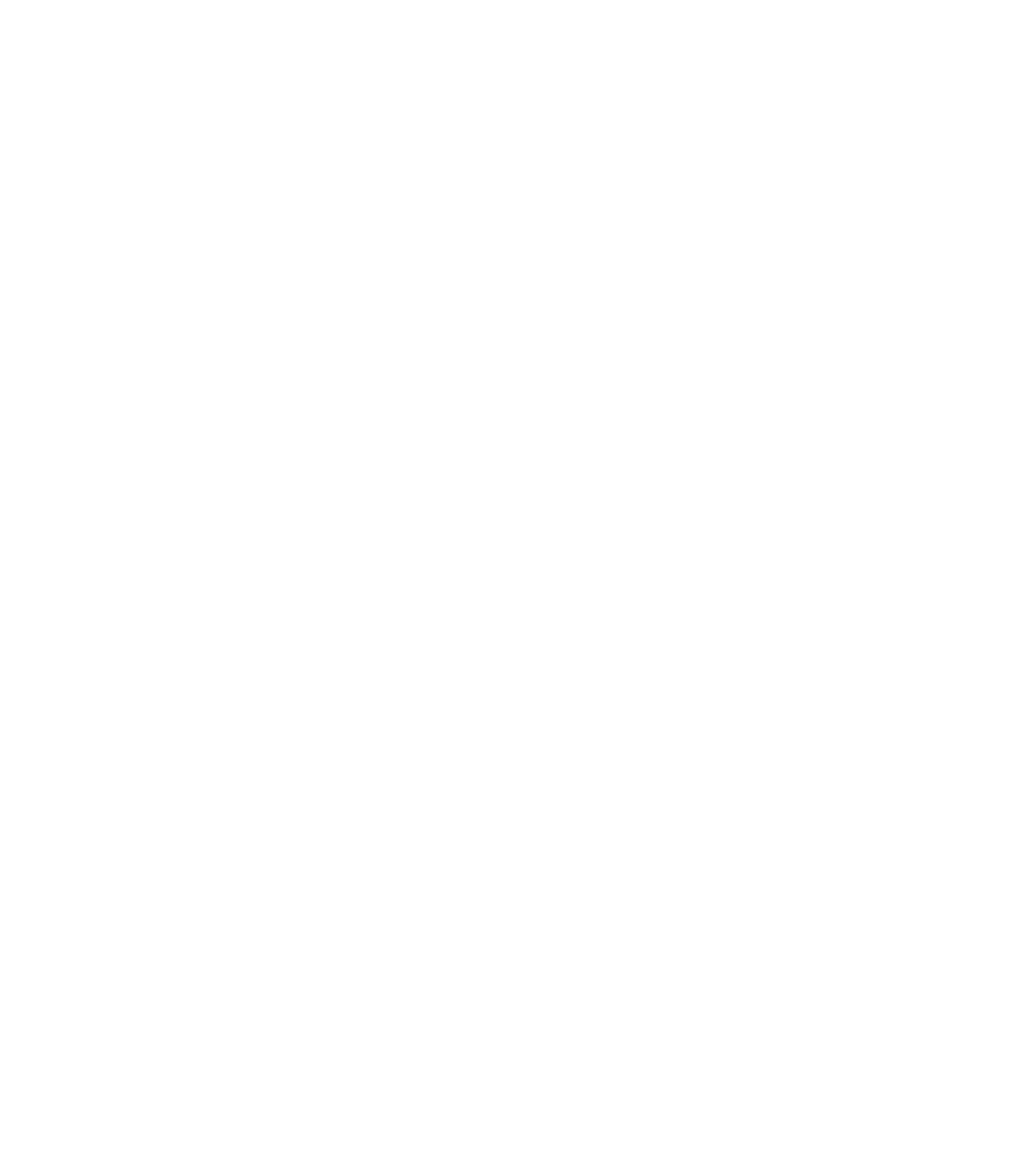
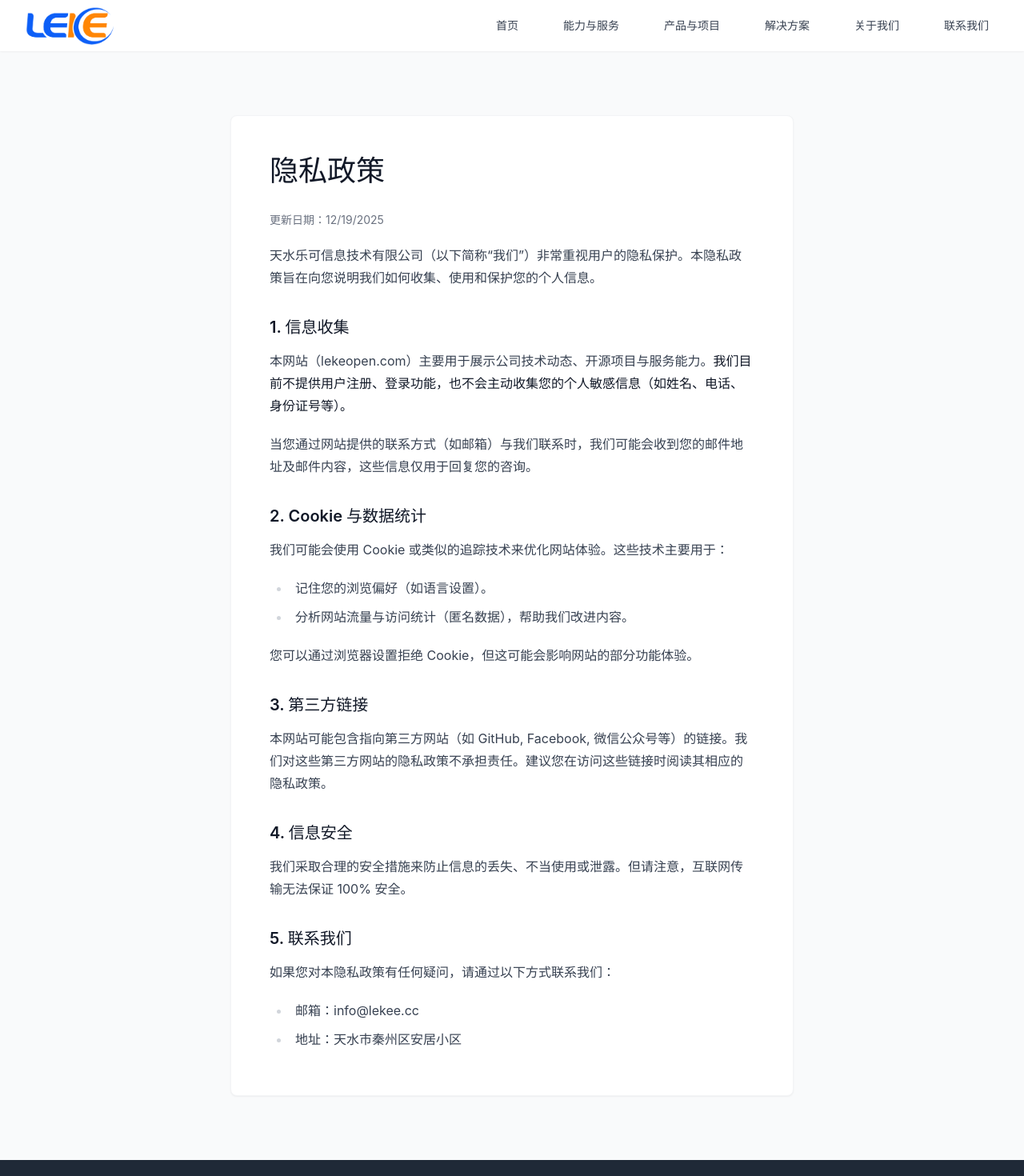
Before and after one commit to lekeopen/lekee-official-site, a React (Vite) app: page /privacy in a window 1280 px wide. Before the commit this address had no page. Shown: the top 1470 px of the page at 80% size. Before the commit the page ends 800 px from the top, so only its background shows below. Built offline with nearby package versions, Linux system fonts and the light colour scheme.

Commit message:
feat: add privacy policy page for social media app review

```diff
--- a/src/App.tsx
+++ b/src/App.tsx
@@ -10,6 +10,7 @@ import Contact from './pages/Contact';
 import NewsDetail from './pages/NewsDetail';
 import News from './pages/News';
 import ProjectDetail from './pages/ProjectDetail';
+import Privacy from './pages/Privacy';
 
 function App() {
   return (
@@ -25,6 +26,7 @@ function App() {
           <Route path="news" element={<News />} />
           <Route path="news/:id" element={<NewsDetail />} />
           <Route path="projects/:id" element={<ProjectDetail />} />
+          <Route path="privacy" element={<Privacy />} />
         </Route>
       </Routes>
     </Router>
--- /dev/null
+++ b/src/pages/Privacy.tsx
@@ -0,0 +1,64 @@
+import React from 'react';
+import SEOMeta from '../components/common/SEOMeta';
+
+const Privacy: React.FC = () => {
+  return (
+    <div className="min-h-screen bg-gray-50 py-12 sm:py-20">
+      <SEOMeta
+        title="隐私政策 - 乐可开源"
+        description="天水乐可信息技术有限公司隐私政策说明。"
+        url="/privacy"
+      />
+      <div className="container mx-auto px-4 sm:px-6 lg:px-8 max-w-3xl">
+        <div className="bg-white p-8 md:p-12 rounded-lg shadow-sm border border-gray-100 prose prose-blue max-w-none">
+          <h1>隐私政策</h1>
+          <p className="text-gray-500 text-sm">更新日期：{new Date().toLocaleDateString()}</p>
+
+          <p>
+            天水乐可信息技术有限公司（以下简称“我们”）非常重视用户的隐私保护。本隐私政策旨在向您说明我们如何收集、使用和保护您的个人信息。
+          </p>
+
+          <h3>1. 信息收集</h3>
+          <p>
+            本网站（lekeopen.com）主要用于展示公司技术动态、开源项目与服务能力。
+            <strong>我们目前不提供用户注册、登录功能，也不会主动收集您的个人敏感信息（如姓名、电话、身份证号等）。</strong>
+          </p>
+          <p>
+            当您通过网站提供的联系方式（如邮箱）与我们联系时，我们可能会收到您的邮件地址及邮件内容，这些信息仅用于回复您的咨询。
+          </p>
+
+          <h3>2. Cookie 与数据统计</h3>
+          <p>
+            我们可能会使用 Cookie 或类似的追踪技术来优化网站体验。这些技术主要用于：
+          </p>
+          <ul>
+            <li>记住您的浏览偏好（如语言设置）。</li>
+            <li>分析网站流量与访问统计（匿名数据），帮助我们改进内容。</li>
+          </ul>
+          <p>您可以通过浏览器设置拒绝 Cookie，但这可能会影响网站的部分功能体验。</p>
+
+          <h3>3. 第三方链接</h3>
+          <p>
+            本网站可能包含指向第三方网站（如 GitHub, Facebook, 微信公众号等）的链接。我们对这些第三方网站的隐私政策不承担责任。建议您在访问这些链接时阅读其相应的隐私政策。
+          </p>
+
+          <h3>4. 信息安全</h3>
+          <p>
+            我们采取合理的安全措施来防止信息的丢失、不当使用或泄露。但请注意，互联网传输无法保证 100% 安全。
+          </p>
+
+          <h3>5. 联系我们</h3>
+          <p>
+            如果您对本隐私政策有任何疑问，请通过以下方式联系我们：
+          </p>
+          <ul>
+            <li>邮箱：info@lekee.cc</li>
+            <li>地址：天水市秦州区安居小区</li>
+          </ul>
+        </div>
+      </div>
+    </div>
+  );
+};
+
+export default Privacy;
```
